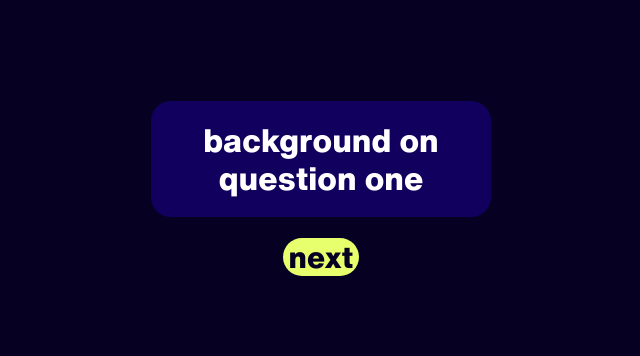
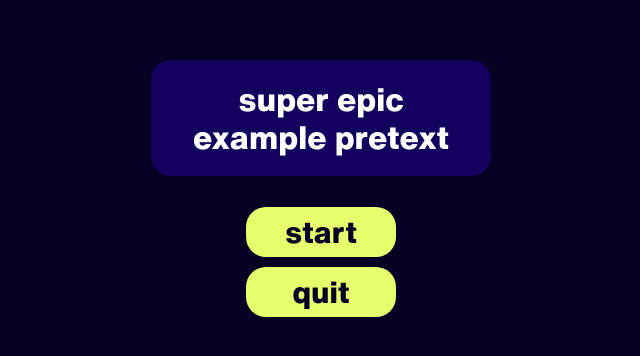
Before and after one commit to kneecapfolder/Quiz-App, an Electron app: page src/html/index.html in a window 1280 px wide. Shown: the part 222-578 px from the top of the page, without its empty margins (319-959 px from the left). Drawn offline with Linux system fonts and the light colour scheme; no server answers.

Commit message:
finished the basic game loop

```diff
--- a/src/css/main.css
+++ b/src/css/main.css
@@ -9,12 +9,19 @@ body {
     width: 100%;
     height: 100vh;
 }
-#pretext, #question {
+#start {
+    gap: 10px;
+}
+#start > h1, #end > h2, #pretext, #question {
     background-color: var(--box);
     padding: 20px;
     border-radius: var(--roundness);
     max-width: 300px;
     text-align: center;
+}
+#start > button {
+    width: 150px;
+    height: 50px;
 }
 #options {
     gap: 10px;
--- a/src/css/useful.css
+++ b/src/css/useful.css
@@ -12,6 +12,7 @@
 }
 
 * {
+    color: #ff6969;
     display: flex;
     justify-content: center;
     align-items: center;
--- a/src/html/index.html
+++ b/src/html/index.html
@@ -17,9 +17,18 @@
     </head>
 
     <body>
+        <div id="start">
+            <h1></h1>
+            <button>start</button>
+            <button>quit</button>
+        </div>
         <h1 id="pretext"></h1>
         <button id="next">next</button>
         <h1 id="question"></h1>
         <div id="options"></div>
+        <div id="end">
+            <h2>you got 0/5 questions right</h2>
+            <button>main menu</button>
+        </div>
     </body>
 </html>
--- a/src/js/renderer.js
+++ b/src/js/renderer.js
@@ -1,9 +1,21 @@
+const startMenuElm = document.getElementById('start');
 const pretextElm = document.getElementById('pretext');
 const nextElm = document.getElementById('next');
 const questionElm = document.getElementById('question');
 const optionsElm = document.getElementById('options');
+const endMenuElm = document.getElementById('end');
 
+const startTxt = startMenuElm.children[0];
+const startBtn = startMenuElm.children[1];
+const quitBtn = startMenuElm.children[2];
+const endTxt = endMenuElm.children[0];
+const endBtn = endMenuElm.children[1];
+
+startBtn.onclick = () => displayPretext();
+quitBtn.onclick = () => window.close();
 nextElm.onclick = () => displayQuestion();
+console.log(endBtn);
+endBtn.onclick = () => displayStartMenu();
 
 class Option {
     constructor(value, id) {
@@ -20,24 +32,31 @@ class Option {
         optionsElm.appendChild(DOM);
     }
     async click() {
-        console.log(this.id);
+        if (!interact) return;
+        interact = false;
+        console.log(answers);
         let answer = answers[qIndex];
-        optionsElm.children[this.id].style.backgroundColor = 'red';
-        optionsElm.children[answer].style.backgroundColor = 'lime';
+        console.log(this.id, answer);
+        optionsElm.children[this.id].style.backgroundColor = '#ff6969';
+        optionsElm.children[answer-1].style.backgroundColor = '#69ff8f';
+        if (this.id === answer-1) correct++;
 
         // Wait a bit before load the next question
         await new Promise(res => setTimeout(() => res(), 1000));
         qIndex++;
-        if (qIndex >= questions.length) return;
-        displayPretext();
+        if (qIndex >= questions.length) displayEndScreen();
+        else displayPretext();
     }
 }
 
 
 // Init
+var interact = true;
+var correct = 0;
 var root = document.querySelector(':root');
 var qIndex = 0;
 var quiz;
+var startText;
 var pretext = [];
 var questions = [];
 var options = [];
@@ -53,16 +72,33 @@ async function start() {
     stngs.apply(root, settings);
 
     // Init
+    startText = quiz.startMenu;
     pretext = quiz.PreText;
     questions = quiz.Questions;
     options = quiz.Options;
     answers = quiz.Answers;
 
-    displayPretext();
+    displayStartMenu();
+}
+
+// Start screen
+function displayStartMenu() {
+    qIndex = 0;
+    correct = 0;
+    endMenuElm.style.display = 'none';
+    pretextElm.style.display = 'none';
+    nextElm.style.display = 'none';
+    questionElm.style.display = 'none';
+    optionsElm.style.display = 'none';
+    startMenuElm.style.display = 'flex';
+
+    startTxt.innerText = startText;
 }
 
 // Display pretext in the dom
 function displayPretext() {
+    interact = true;
+    startMenuElm.style.display = 'none';
     pretextElm.style.display = 'flex';
     nextElm.style.display = 'flex';
     questionElm.style.display = 'none';
@@ -87,6 +123,15 @@ function displayQuestion() {
     });
 }
 
+function displayEndScreen() {
+    startMenuElm.style.display = 'none';
+    questionElm.style.display = 'none';
+    optionsElm.style.display = 'none';
+    endMenuElm.style.display = 'flex';
+
+    endTxt.innerText = `you got ${correct}/${questions.length} questions right`;
+}
+
 // Apply settings json
 async function apply() {
     const settings = await (await fetch('../json/settings.json')).json();
--- a/src/json/quiz.json
+++ b/src/json/quiz.json
@@ -1,4 +1,5 @@
 {
+    "startMenu": "super epic example pretext",
     "PreText": [
         "background on question one",
         "background on question two",
```
Also changed, not shown: README.md.
